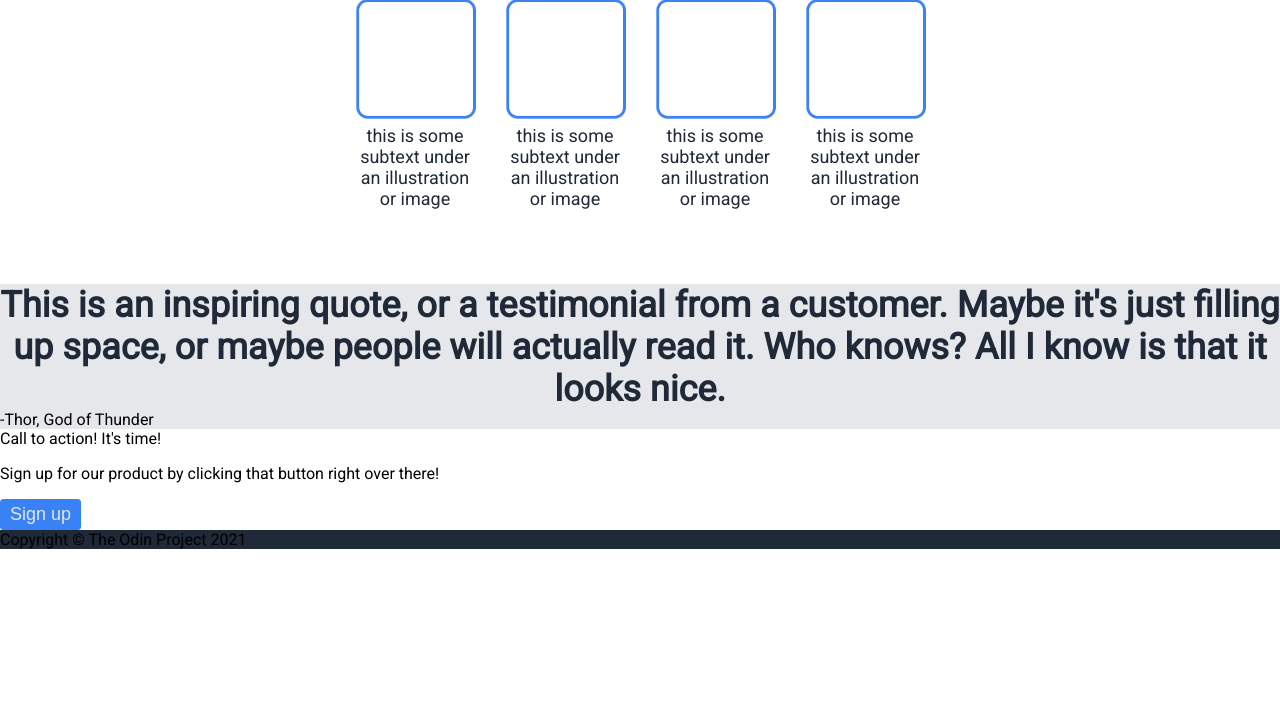
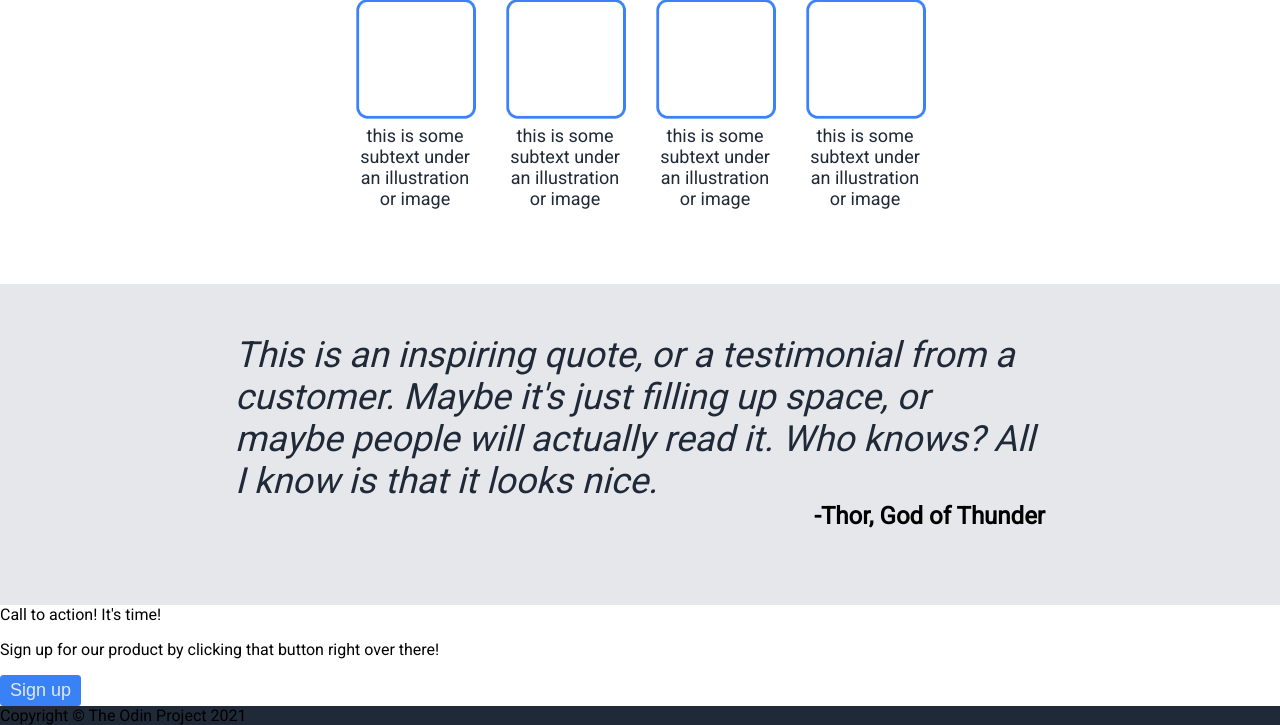
Before and after one commit to elizabethgriffith/odin-landing-page, a plain HTML site: page index.html in a window 1280 px wide. Shown: the part 598-1323 px from the top of the page. Before the commit the page ends 1147 px from the top, so only its background shows below. Drawn offline with Linux system fonts and the light colour scheme.

Commit message:
Style third section

```diff
--- a/index.html
+++ b/index.html
@@ -49,10 +49,13 @@
         </section>
     </section>
     <section class="thirdSection">
-        <h3>This is an inspiring quote, or a testimonial from a customer. Maybe it's just filling up space, or maybe people will actually read it.
-            Who knows? All I know is that it looks nice.
-        </h3>
-        <span>-Thor, God of Thunder</span>
+        <section class="quoteBlock">
+            <h3 class="quote">This is an inspiring quote, or a testimonial from a customer. Maybe it's just filling up space, or maybe people will actually read it.
+                Who knows? All I know is that it looks nice.
+            </h3>
+            <span class="quoteAuthor">-Thor, God of Thunder</span>
+        </section>
+
     </section>
     <section class="fourthSection">
         <section>
--- a/style.css
+++ b/style.css
@@ -51,13 +51,16 @@ button {
 
 }
 
-.secondSection {
+.secondSection, .thirdSection {
     padding: 50px 100px 75px 100px;
 }
 
 
 .thirdSection {
     background-color: #E5E7EB;
+    display: flex;
+    flex-direction: column;
+    align-items: center;
 }
 
 h3 {
@@ -85,3 +88,22 @@ h3 {
     font-size: 18px;
     color: #1F2937;
 }
+
+.quoteBlock {
+    width: 75%;
+    text-align: center;
+    display: flex;
+    flex-direction: column;
+}
+
+.quote {
+    font-weight: lighter;
+    font-style: italic;
+    text-align: left;
+}
+
+.quoteAuthor {
+    align-self: flex-end;
+    font-size: 24px;
+    font-weight: bold;
+}
```
